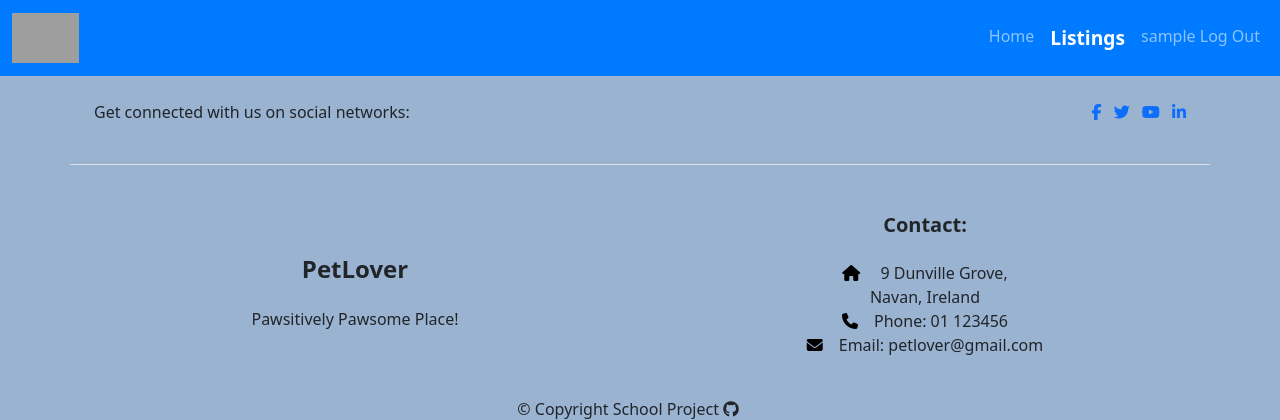
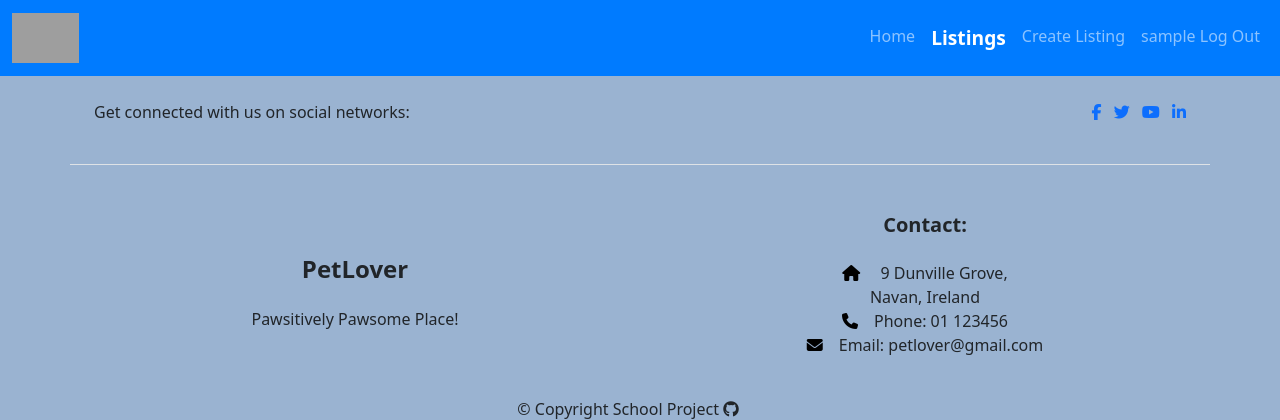
Before and after one commit to naisepaul/petlover, a Django app: page /listings/ in a window 1280 px wide. Shown: the top 420 px of the page. Run offline with Django 3.2, Linux system fonts and the light colour scheme; the visitor is signed in with stand-in values (Sample User, id 1); some libraries are stand-ins or nearby versions; grey boxes are pictures that could not be loaded.

Commit message:
Added create listing html page and connected

```diff
--- a/home/urls.py
+++ b/home/urls.py
@@ -7,4 +7,5 @@ urlpatterns =[
     path('signup/', views.signup, name = 'signup'),
     path('login/', views.login_account, name = 'login_account'),
     path('logout/', views.logoutconfirm, name = 'logoutconfirm'),
+    path('create-listings/', views.create_listings, name = 'create-listings'),
 ]
--- a/home/views.py
+++ b/home/views.py
@@ -11,6 +11,10 @@ def index(request):
 def listings(request):
 
     return render(request,'listings.html')
+
+def create_listings(request):
+
+    return render(request,'create_listings.html')
 
 def login_account(request):
 
--- a/templates/account/login.html
+++ b/templates/account/login.html
@@ -6,7 +6,7 @@ Log in
 {% endblock title %}
 
 {% block body %}
-{% block signupactive %}active{% endblock signupactive %}
+
 <div class="container mt-5">
     <div class="row justify-content-center align-items-center">
         <div class="col-md-6 mt-3">
--- a/templates/account/logout.html
+++ b/templates/account/logout.html
@@ -6,7 +6,7 @@ Log in
 {% endblock title %}
 
 {% block body %}
-{% block logoutconfirmactive %}active{% endblock logoutconfirmactive %}
+<!-- {% block logoutconfirmactive %}active{% endblock logoutconfirmactive %} -->
 <div class="container mt-5">
     <div class="row justify-content-center align-items-center">
         <div class="col-md-6">
--- a/templates/account/signup.html
+++ b/templates/account/signup.html
@@ -6,7 +6,7 @@ Sign Up
 {% endblock title %}
 
 {% block body %}
-{% block signupactive %}active{% endblock signupactive %}
+
 
 <div class="container mt-5">
 	<div class="row justify-content-center align-items-center">
--- a/templates/base.html
+++ b/templates/base.html
@@ -6,7 +6,9 @@
 <head>
   <meta charset="utf-8">
   <meta name="viewport" content="width=device-width, initial-scale=1">
-  <title> {% block title %} Pet Lover {% endblock title %}</title>
+  <meta name="description" content="Discover Dogs for Sale and Adoption. Simplifying Your Search for the Perfect Canine Companion.">
+  <meta name="title" content="PetLover">
+  <title>Pet Lover | {% block title %} Pet Lover {% endblock title %}</title>
   <link href="https://cdn.jsdelivr.net/npm/bootstrap@5.3.3/dist/css/bootstrap.min.css" rel="stylesheet"
     integrity="sha384-QWTKZyjpPEjISv5WaRU9OFeRpok6YctnYmDr5pNlyT2bRjXh0JMhjY6hW+ALEwIH" crossorigin="anonymous">
   <link href="{% static 'css/style.css' %}" rel="stylesheet">
@@ -44,7 +46,10 @@
             </li>
 
             {% else %}
-
+            <li class="nav-item">
+              <a class="nav-link {% if request.path == '/create-listings/' %}active{% endif %}"
+                href="{% url 'create-listings' %}"> Create Listing</a>
+            </li>
             <li class="nav-item">
               <a class="nav-link {% if request.path == '/logout/' %}active{% endif %}"
                 href="{% url 'logoutconfirm' %}">{{request.user}} Log Out</a>
--- a/templates/listings.html
+++ b/templates/listings.html
@@ -2,4 +2,3 @@
 {% block title %}
 Listings
 {% endblock title %}
-{% block listingsactive %}active{% endblock listingsactive %}
```
Also changed, not shown: templates/create_listings.html (added, +10 -0 lines).
